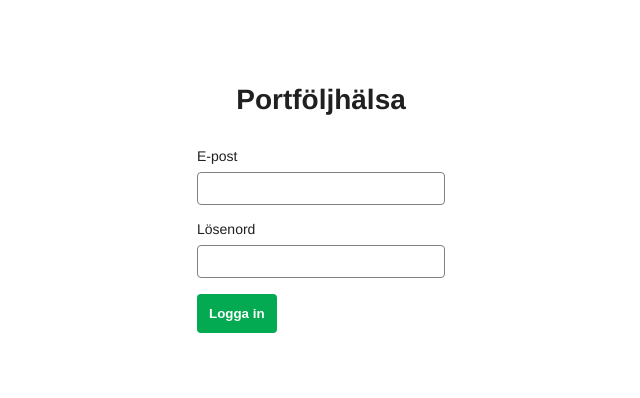
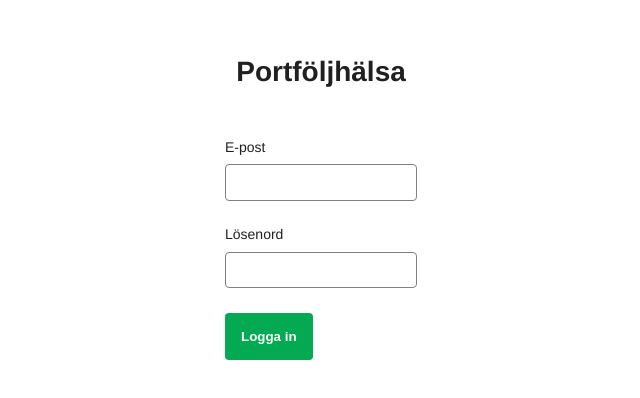
Before and after one commit to chas-challenge-2026/avanza-team1, a React (Vite) app in the folder frontend/: page /login in a window 1280 px wide. Shown: the part 192-590 px from the top of the page, without its empty margins (319-959 px from the left). Built offline with nearby package versions, Linux system fonts and the light colour scheme.

Commit message:
styling(frontend): Increase all css spacing variables to make the site feel "airier" + Make the gap between main and aside on Dashboard page adapt to screen size.

```diff
--- a/frontend/src/index.css
+++ b/frontend/src/index.css
@@ -7,12 +7,12 @@
     --aside-width: 200px;
 
     /* spacing */
-    --space-xlarge: 2.25rem;
-    --space-large: 1.5rem;
-    --space-medium: 1rem;
-    --space-small: 0.75rem;
-    --space-xsmall: 0.5rem;
-    --space-xxsmall: 0.2rem;
+    --space-xlarge: 4rem;
+    --space-large: 2.5rem;
+    --space-medium: 1.6rem;
+    --space-small: 1rem;
+    --space-xsmall: 0.6rem;
+    --space-xxsmall: 0.3rem;
 
     /* colors */
     --white: #ffffff;
--- a/frontend/src/pages/Portfolio.css
+++ b/frontend/src/pages/Portfolio.css
@@ -27,7 +27,7 @@
 @media (min-width: 768px) {
   .dashboardGrid {
     grid-template-columns: 1fr var(--aside-width);  /* 📱→ 2 kolumner */
-    gap: 1.5rem;
+    gap: clamp(1rem, 5vw, 5rem);
     width: 100%;
     max-width: var(--max-width);
   }
```
